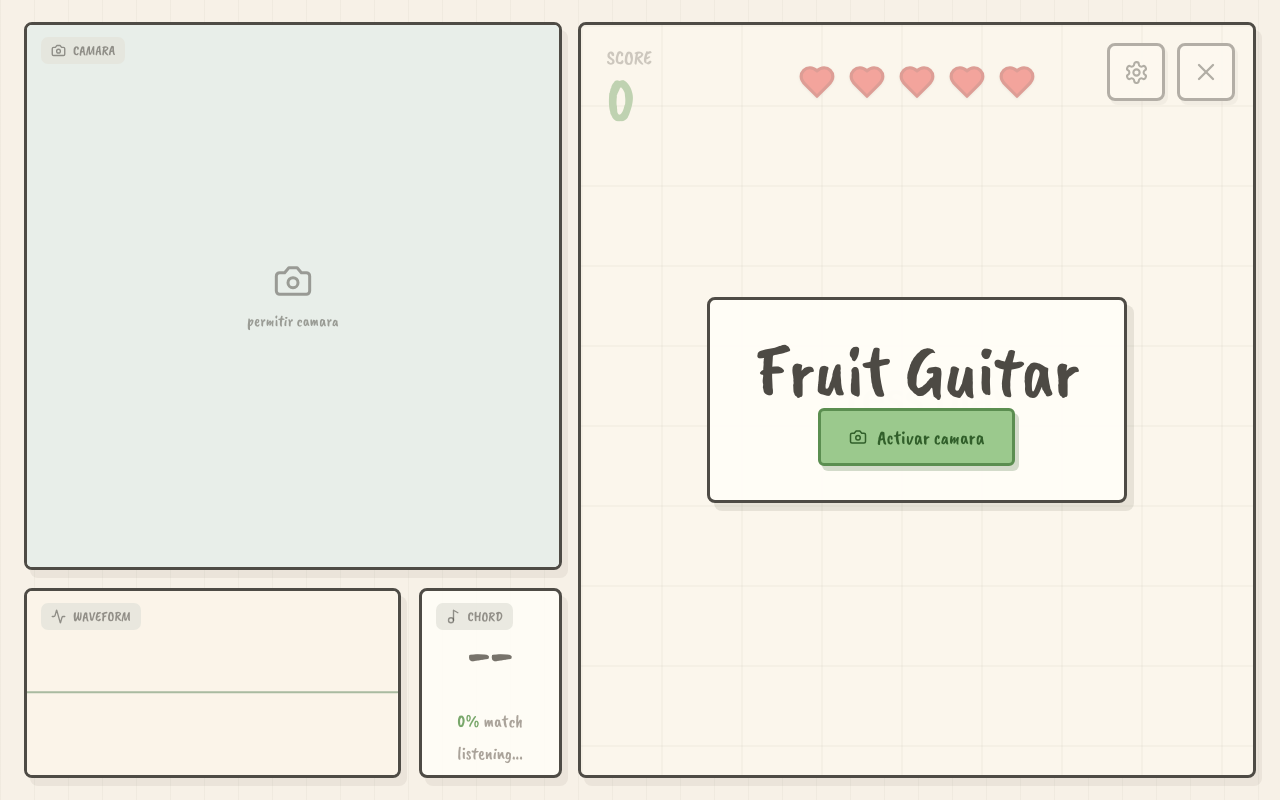
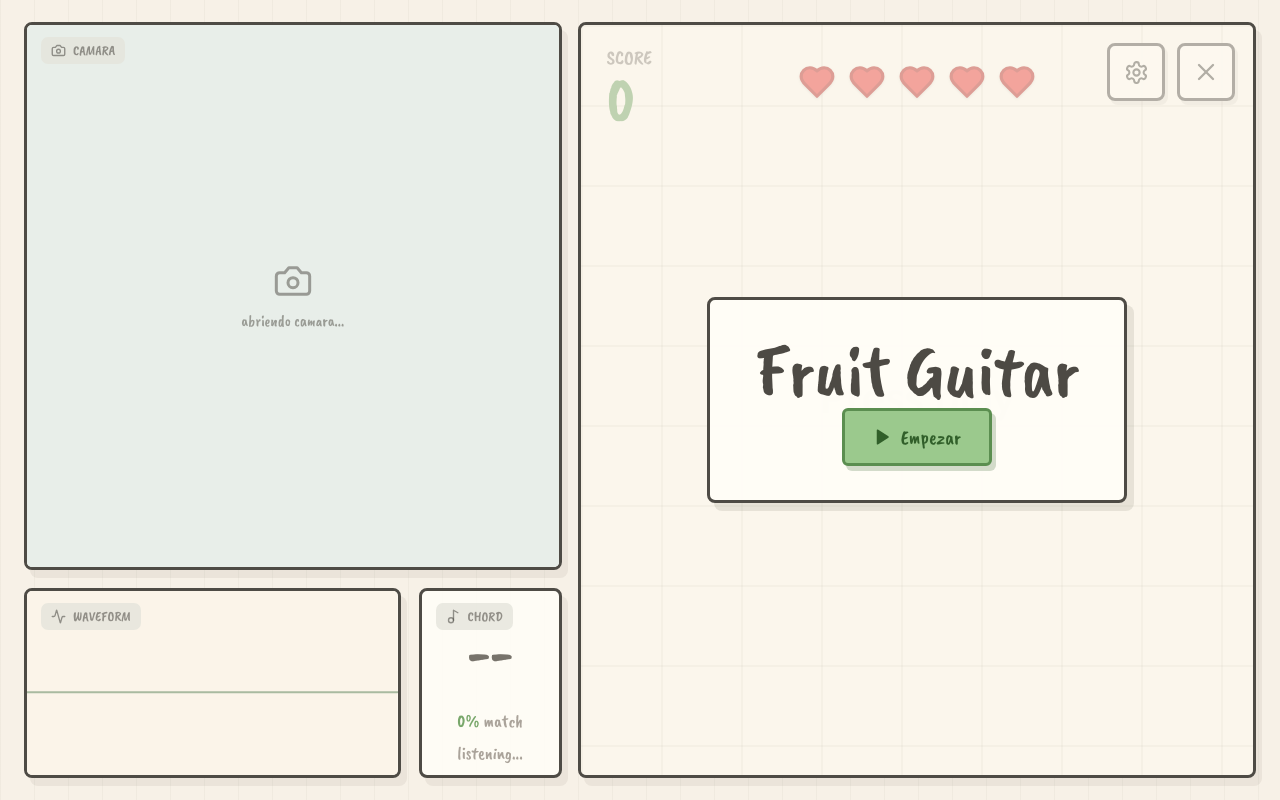
Before and after one commit to Angelet-code/FruitGuitar, a React (Vite) app: page / in a window 1280 px wide. Built offline with nearby package versions, Linux system fonts and the light colour scheme; no server answers.

Commit message:
Request permissions on app load

```diff
--- a/src/App.tsx
+++ b/src/App.tsx
@@ -1,4 +1,4 @@
-import { Camera, Heart, Play, RotateCcw, Settings, X } from "lucide-react";
+import { Heart, Play, RotateCcw, Settings, X } from "lucide-react";
 import { useCallback, useEffect, useMemo, useRef, useState } from "react";
 import { ChordPanel } from "./components/ChordPanel";
 import { CameraPanel } from "./components/CameraPanel";
@@ -19,6 +19,8 @@ const INITIAL_SNAPSHOT: GameSnapshot = {
 
 export function App() {
   const audio = useAudioInput();
+  const requestPermissions = audio.start;
+  const resumeAudio = audio.resume;
   const engineRef = useRef<GameEngine>(new GameEngine());
   const autoStartedRef = useRef(false);
   const [snapshot, setSnapshot] = useState<GameSnapshot>(INITIAL_SNAPSHOT);
@@ -36,8 +38,12 @@ export function App() {
     setHasStarted(true);
     engineRef.current.reset();
     setSnapshot(engineRef.current.getSnapshot());
-    await audio.start();
-  }, [audio]);
+    await resumeAudio();
+  }, [resumeAudio]);
+
+  useEffect(() => {
+    void requestPermissions();
+  }, [requestPermissions]);
 
   useEffect(() => {
     if (!visualCheck || autoStartedRef.current) return;
@@ -105,8 +111,8 @@ export function App() {
             <div className="modal-card">
               <h1>Fruit Guitar</h1>
               <button className="primary-button" type="button" onClick={startGame}>
-                <Camera size={18} />
-                Activar camara
+                <Play size={18} fill="currentColor" />
+                Empezar
               </button>
             </div>
           </div>
--- a/src/audio/useAudioInput.ts
+++ b/src/audio/useAudioInput.ts
@@ -12,6 +12,7 @@ interface AudioInputState {
   waveform: Float32Array;
   error: string | null;
   start: () => Promise<void>;
+  resume: () => Promise<void>;
   stop: () => void;
 }
 
@@ -69,6 +70,12 @@ export function useAudioInput(): AudioInputState {
     };
 
     rafRef.current = requestAnimationFrame(tick);
+  }, []);
+
+  const resume = useCallback(async () => {
+    if (contextRef.current?.state === "suspended") {
+      await contextRef.current.resume();
+    }
   }, []);
 
   const start = useCallback(async () => {
@@ -129,6 +136,7 @@ export function useAudioInput(): AudioInputState {
     waveform,
     error,
     start,
+    resume,
     stop,
   };
 }
```
Also changed, not shown: 1 other file (tests, documents, lock files or other folders).
